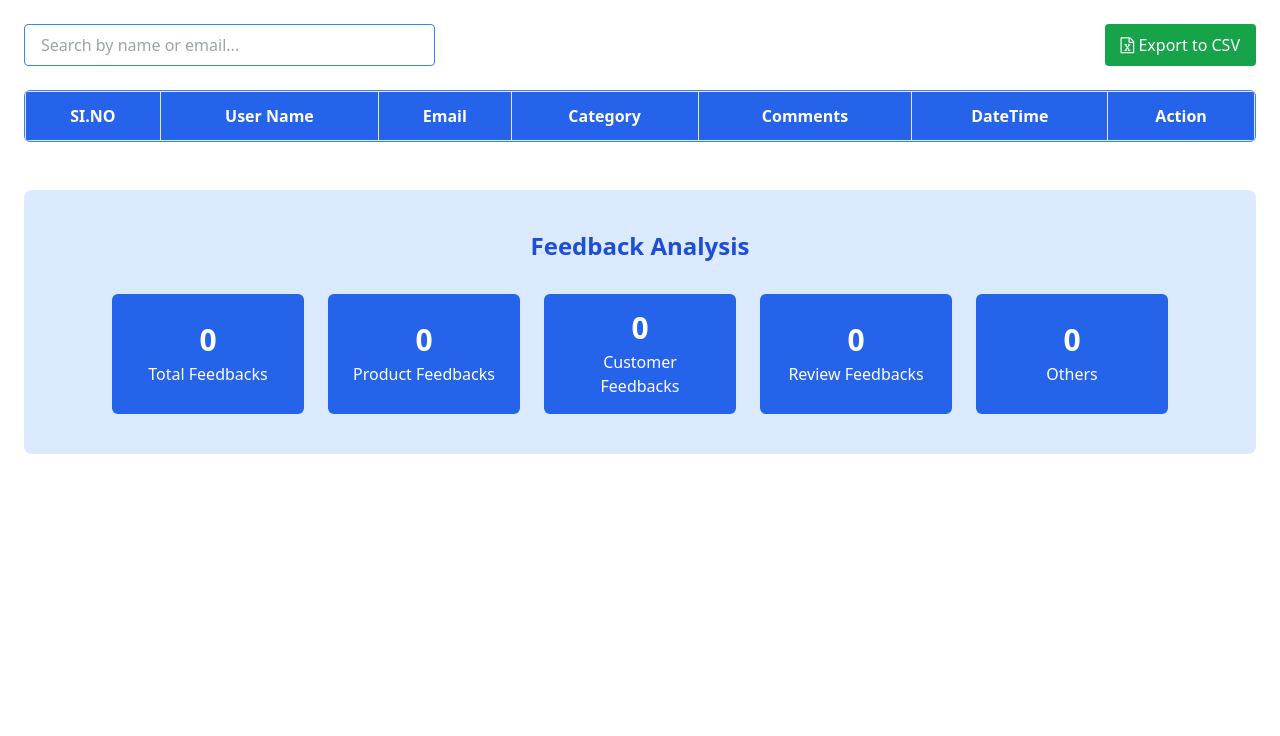
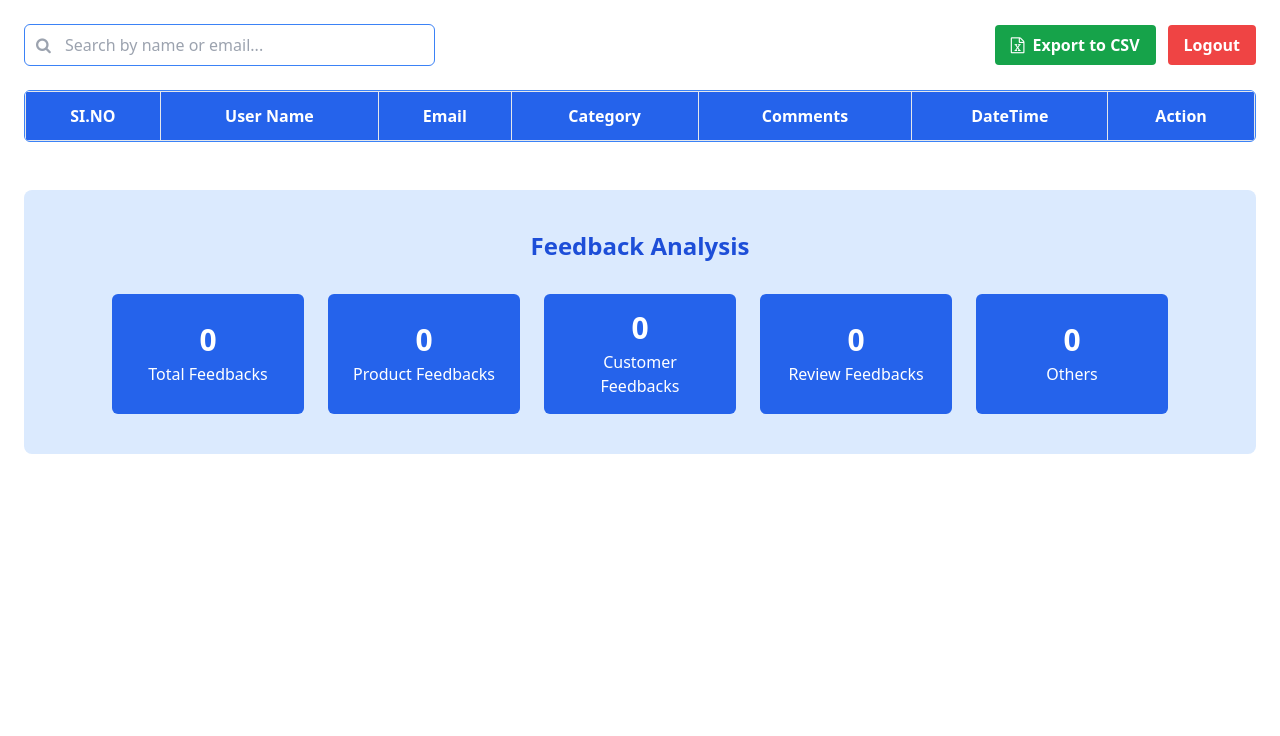
Before and after one commit to Givenyash/Feedback-Collection-System, a website: page public/dashboard.html in a window 1280 px wide. Shown: the part 64-800 px from the top of the page. Drawn offline with nearby package versions, Linux system fonts and the light colour scheme; no server answers; sample sign-in values are in the browser's storage.

Commit message:
Feedback Collection System

```diff
--- a/public/dashboard.html
+++ b/public/dashboard.html
@@ -9,6 +9,14 @@
   <script src="https://cdn.tailwindcss.com"></script>
 
   <script src="/js/dashboard.js"></script>
+
+  <script>
+    // This checks if the user actually clicked 'Login' successfully
+    if (localStorage.getItem('isLoggedIn') !== 'true') {
+        // If not logged in, kick them back to the login page immediately
+        window.location.href = '/login';
+    }
+</script>
 
  <!-- trash icon font awesom link -->
   <link rel="stylesheet" href="https://cdnjs.cloudflare.com/ajax/libs/font-awesome/4.7.0/css/font-awesome.min.css">
@@ -26,14 +34,26 @@
   <!-- Main Container -->
   <main class="p-6">
 
-    <!-- Search system with button -->
-    <div class="flex flex-col md:flex-row justify-between gap-4 mb-6">
-    <input type="text" id="searchInput" placeholder="Search by name or email..."
-           class="border border-blue-500 rounded px-4 py-2 w-full md:w-1/3 focus:outline-none focus:ring-2 focus:ring-blue-600">
 
-    <button id="exportBtn" class="bg-green-600 text-white px-4 py-2 rounded hover:bg-green-700 transition">
-        <i class="fa fa-file-excel-o"></i> Export to CSV
-    </button>
+   <div class="flex justify-between items-center mb-6 gap-4">
+
+    <div class="relative w-1/3">
+        <span class="absolute inset-y-0 left-0 flex items-center pl-3 text-gray-400">
+            <i class="fa fa-search"></i>
+        </span>
+        <input type="text" id="searchInput" onkeyup="searchTable()"
+               placeholder="Search by name or email..."
+               class="w-full pl-10 pr-4 py-2 border border-blue-500 rounded-md focus:outline-none focus:ring-2 focus:ring-blue-400">
+    </div>
+
+    <div class="flex items-center gap-3">
+        <button id="exportBtn" class="bg-green-600 text-white px-4 py-2 rounded hover:bg-green-700 transition flex items-center gap-2 font-bold">
+            <i class="fa fa-file-excel-o"></i> Export to CSV
+        </button>
+        <button onclick="logout()" class="bg-red-500 text-white px-4 py-2 rounded hover:bg-red-600 transition font-bold">
+            Logout
+        </button>
+    </div>
 </div>
 
     <!-- Feedback Table -->
@@ -92,8 +112,6 @@
 
     </div>
 </section>
-
   </main>
-
 </body>
 </html>
--- a/public/js/dashboard.js
+++ b/public/js/dashboard.js
@@ -90,27 +90,35 @@ function updateAnalysis(feedbacks) {
   document.getElementById("count-others").innerText = counts.others;
 }
 
-function setupCheckboxListeners() {
-    const selectAll = document.getElementById('selectAll');
-    const checkboxes = document.querySelectorAll('.row-checkbox');
-    const deleteBtn = document.getElementById('deleteSelectedBtn');
+// Function to filter the table
+function searchTable() {
+    const input = document.getElementById("searchInput");
+    const filter = input.value.toLowerCase();
+    const tbody = document.getElementById("feedbackTable");
+    const tr = tbody.getElementsByTagName("tr");
 
-    // Toggle all checkboxes
-    selectAll.addEventListener('change', () => {
-        checkboxes.forEach(cb => cb.checked = selectAll.checked);
-        toggleDeleteButton();
-    });
+    for (let i = 0; i < tr.length; i++) {
+        // Index 1 is User Name, Index 2 is Email column
+        const nameCol = tr[i].getElementsByTagName("td")[1];
+        const emailCol = tr[i].getElementsByTagName("td")[2];
 
-    checkboxes.forEach(cb => {
-        cb.addEventListener('change', toggleDeleteButton);
-    });
+        if (nameCol || emailCol) {
+            const nameText = nameCol.textContent || nameCol.innerText;
+            const emailText = emailCol.textContent || emailCol.innerText;
 
-    function toggleDeleteButton() {
-        const checkedCount = document.querySelectorAll('.row-checkbox:checked').length;
-        if (checkedCount > 0) {
-            deleteBtn.classList.remove('hidden');
-        } else {
-            deleteBtn.classList.add('hidden');
+            // Show row if it matches name OR email
+            if (nameText.toLowerCase().indexOf(filter) > -1 ||
+                emailText.toLowerCase().indexOf(filter) > -1) {
+                tr[i].style.display = "";
+            } else {
+                tr[i].style.display = "none";
+            }
         }
     }
 }
+
+// Function to handle logout
+function logout() {
+    localStorage.removeItem('isLoggedIn');
+    window.location.href = '/login';
+}
```
Also changed, not shown: public/index.html (+1 -1 lines), public/login.html (added, +36 -0 lines).
